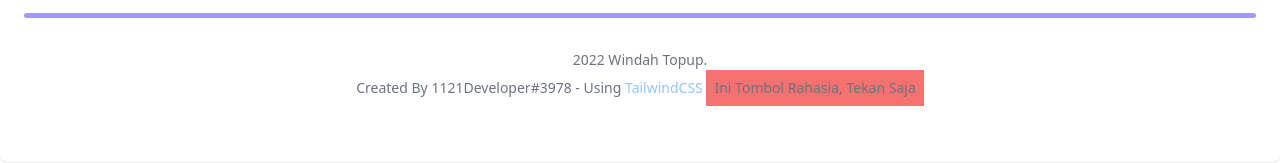
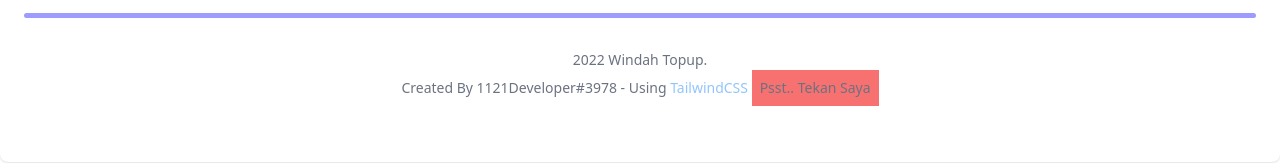
Before and after one commit to Webdev1121/windah.topup, a plain HTML site: page index.html in a window 1280 px wide. Shown: the part 2837-3000 px from the top of the page. Drawn offline with nearby package versions, Linux system fonts and the light colour scheme; grey boxes are pictures that could not be loaded.

Commit message:
Create index.html

```diff
--- a/index.html
+++ b/index.html
@@ -84,7 +84,7 @@
                                       <hr class="my-6 border-gray-200 sm:mx-auto dark:border-gray-700 lg:my-8 rounded-full" style="border:none; color: white;">
                                       <span class="block text-sm text-gray-500 sm:text-center dark:text-gray-400"> 2022 <a href="#" class="hover:underline">Windah Topup</a>.
                                         <span class="block text-sm text-gray-500 sm:text-center dark:text-gray-400"> Created By 1121Developer#3978 - Using <a href="https://tailwindcss.com/" class="text-blue-300">TailwindCSS</a>
-<button class="px-2 py-2 mb-6 bg-red-400 hover:bg-red-600">Ini Tombol Rahasia, Tekan Saja</button>
+<button class="px-2 py-2 mb-6 bg-red-400 hover:bg-red-600">Psst.. Tekan Saya</button>
                                       </span>
                                   </footer>
             </body>
```
